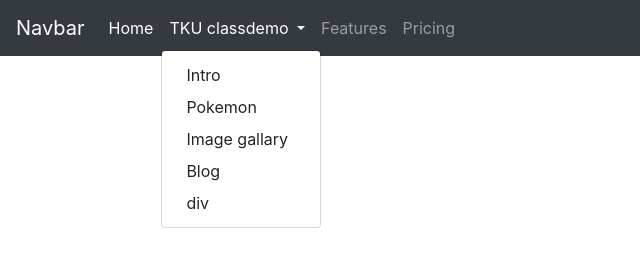
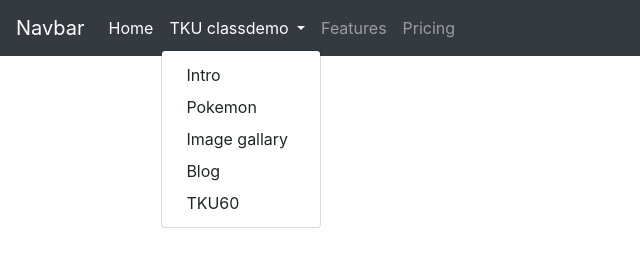
Before and after one commit to henry0988170469/1091-1A-demo-id, a plain HTML site: page w05-bookstrap/Nav.html in a window 1280 px wide. Both pictures are taken after a click on the link "TKU classdemo". Shown: the full height of the page, 0-640 px from the left. Drawn offline with nearby package versions, Linux system fonts and the light colour scheme.

Commit message:
Update Nav.html

```diff
--- a/w05-bookstrap/Nav.html
+++ b/w05-bookstrap/Nav.html
@@ -51,7 +51,7 @@
                 >Image gallary</a
               >
               <a class="dropdown-item" href="./w02/blog.html">Blog</a>
-              <a class="dropdown-item" href="./w03/div.html">div</a>
+              <a class="dropdown-item" href="./w03/div.html">TKU60</a>
             </div>
           </li>
           <li class="nav-item">
```
